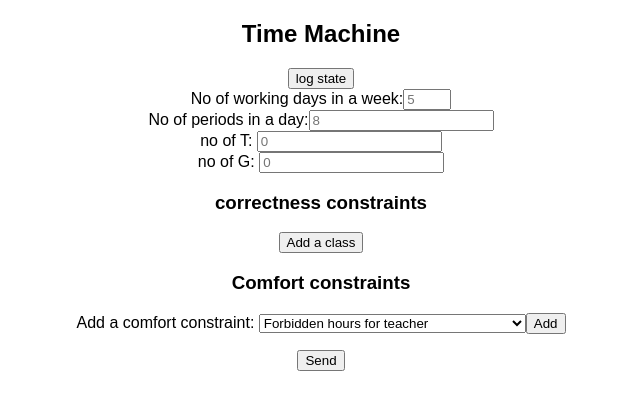
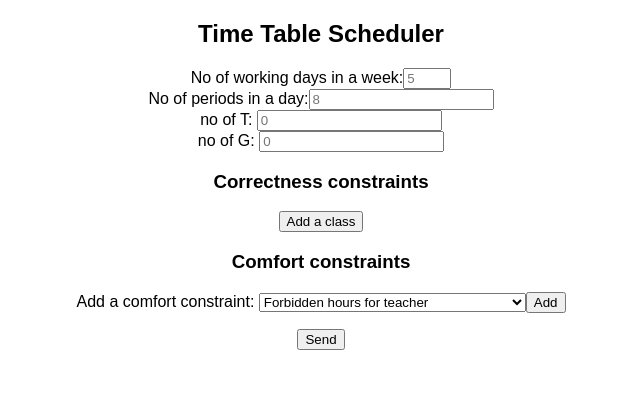
Before and after one commit to adithyaov/general-scheduler, a React (Create React App) app in the folder webApp/input/: page / in a window 1280 px wide. Shown: the top 410 px of the page, without its empty margins (319-959 px from the left). Built offline with nearby package versions, Linux system fonts and the light colour scheme.

Commit message:
Code cleanup

```diff
--- a/webApp/input/src/App.js
+++ b/webApp/input/src/App.js
@@ -68,8 +68,7 @@ class App extends Component {
   render() {
     return (
       <div className="App">
-        <h2>Time Machine</h2>
-        <button onClick={() => {console.log(this.state)}}>log state</button>
+        <h2 onClick={() => {console.log(this.state)}}>Time Table Scheduler</h2>
         <div>
           <label>No of working days in a week:</label>
           <input id="dow" type='number' onChange={this.handleChangedow} placeholder={this.state.dow} min="1" max="7"/>
@@ -83,11 +82,11 @@ class App extends Component {
           <label>no of G: </label>
           <input id="no_g" type='number' onChange={this.handleChangeNo_g} placeholder={this.state.no_g} min="1"/>
         </div>
-        <h3>correctness constraints</h3>
+        <h3>Correctness constraints</h3>
         <ul>
         {this.state.subs.map((subs, idx) => (
           <li key={subs.id}>
-          <div className='constraintBar'>
+          <span className='constraintBar'>
             Subject id: {subs.id} &nbsp;
             <input type='text' placeholder={`Subject`} onChange={this.handleChangeClassName(subs.id)} />
             Teacher: { this.createTlist(subs.id) }
@@ -95,7 +94,7 @@ class App extends Component {
             Hours: <input type='number' onChange={this.handleChangeHour(subs.id)} placeholder="1" min="1"/>
             for {this.createNList(subs.id)} time.
             <button onClick={this.handleRemoveClass(subs.id)} > Remove </button>
-          </div>
+          </span>
           </li>
           )
           )}
@@ -115,7 +114,7 @@ class App extends Component {
         </ul>
         </div>
         <div>
-          <button onClick={this.StartWebSocket(this.state)}>Send</button>
+          <button onClick={this.StartWebSocket(this.state)} disabled={this.state.completed}>Send</button>
         </div>
         <div className='ttable'>
           {this.maketables()}
```
